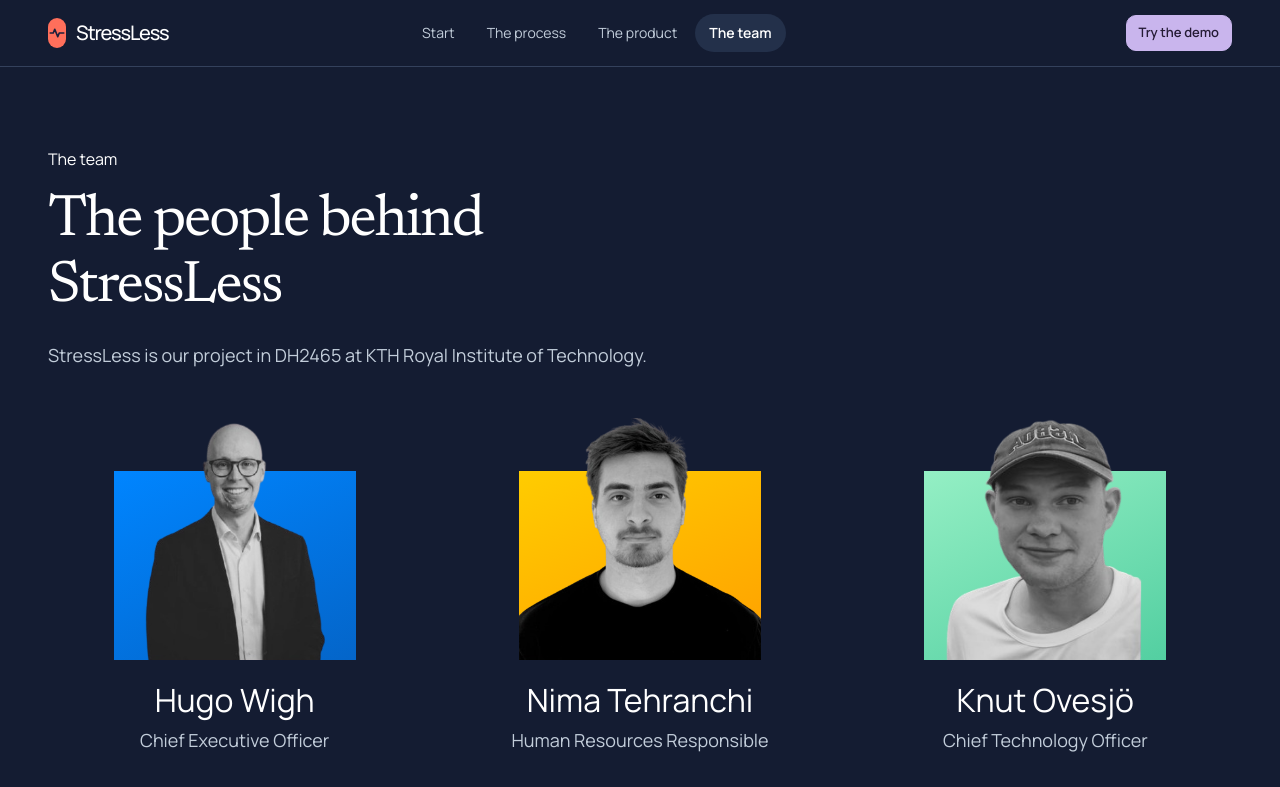
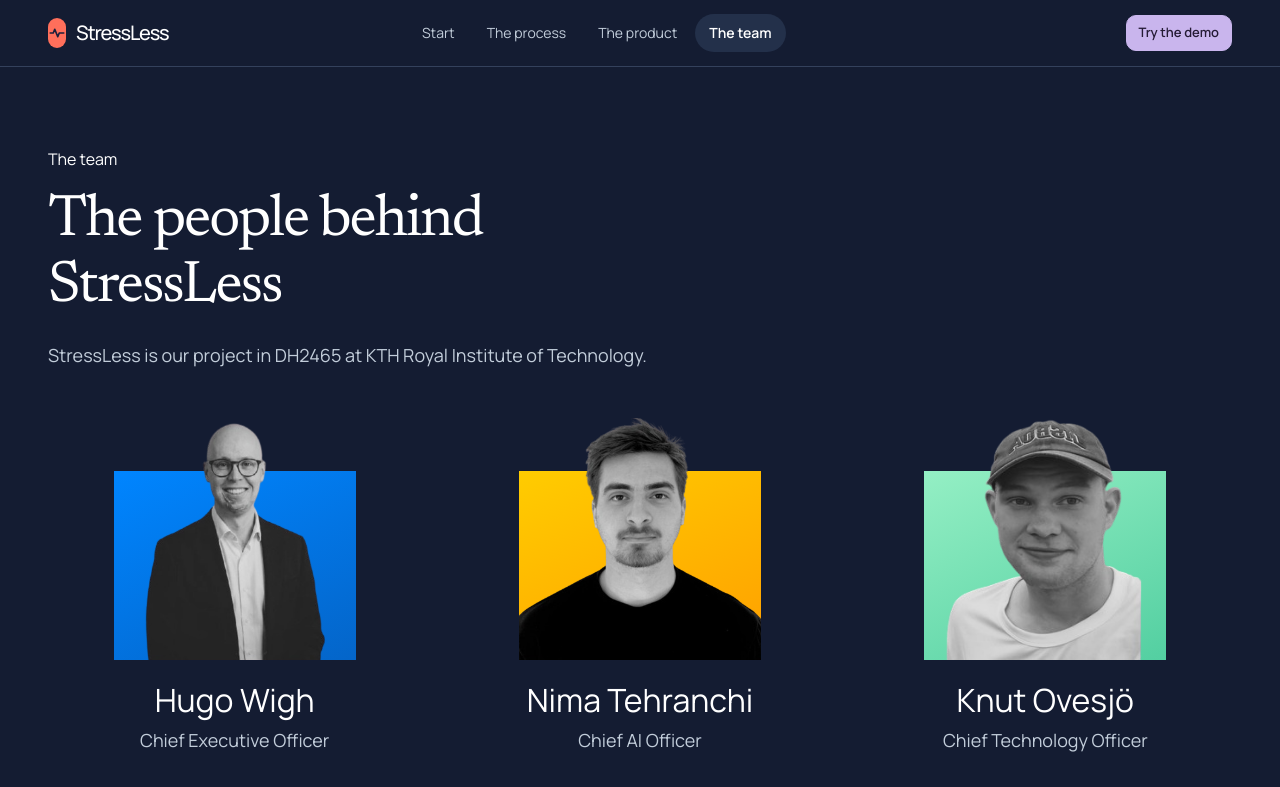
Before and after one commit to gorrast/DH2465, a Next.js app: page /project/team in a window 1280 px wide. Shown: the top 787 px of the page. Built offline with nearby package versions, Linux system fonts and the light colour scheme.

Commit message:
Change Nimas title

```diff
--- a/app/project/team/page.tsx
+++ b/app/project/team/page.tsx
@@ -16,7 +16,7 @@ const TEAM = [
   },
   {
     name: "Nima Tehranchi",
-    title: "Human Resources Responsible",
+    title: "Chief AI Officer",
     photo: "Namnlös_design-removebg-preview.png",
     backdrop: "#ffcc00",
     backdropEnd: "#ff9f00",
```
